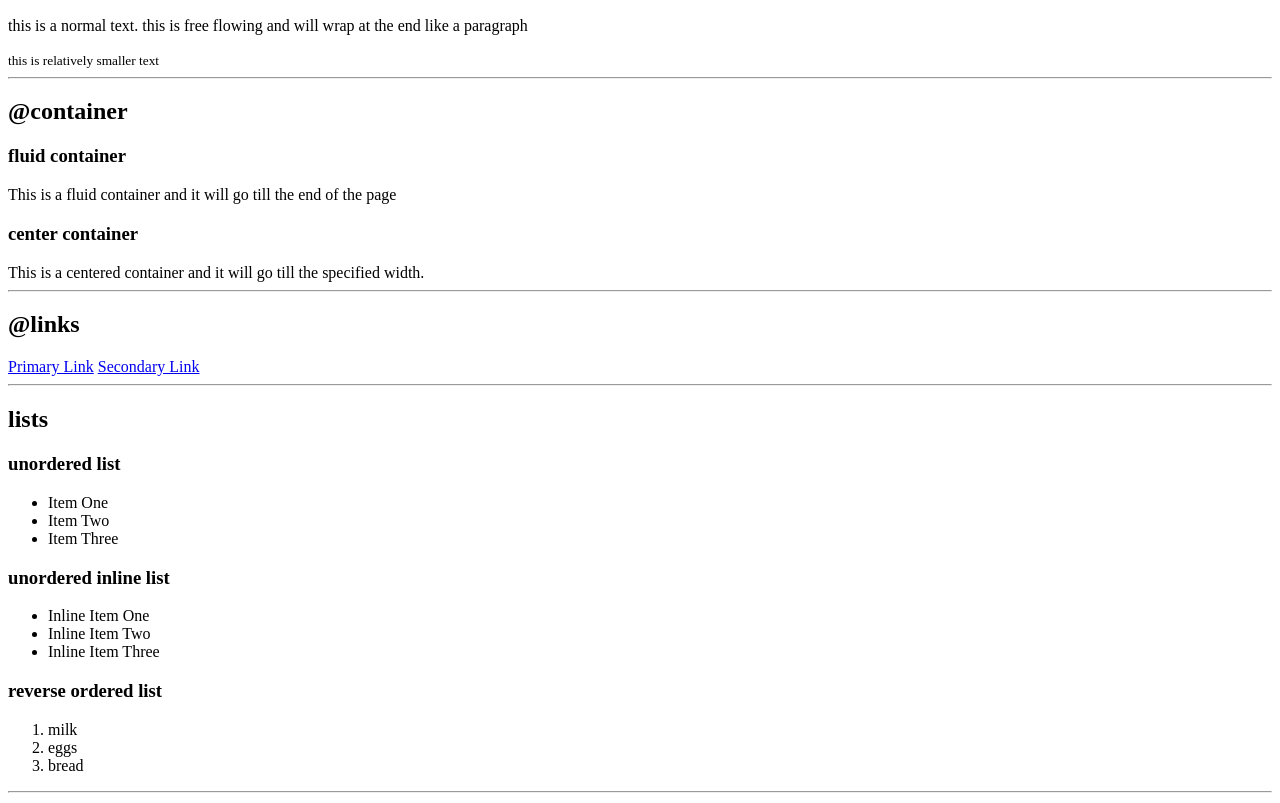
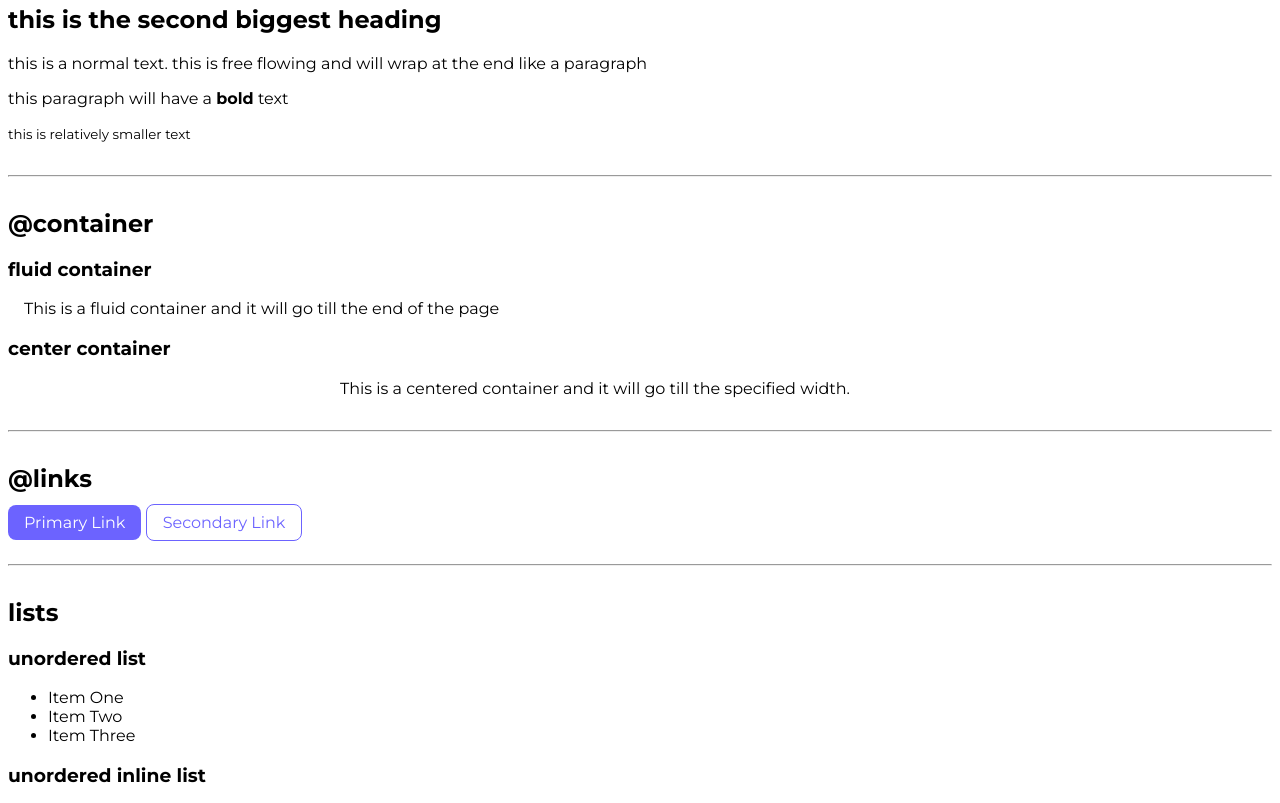
Before and after one commit to harshals21/html-css-revision, a plain HTML site: page index.html in a window 1280 px wide. Shown: the part 273-1076 px from the top of the page. Drawn offline with Linux system fonts and the light colour scheme.

Commit message:
add: styles.css plus some changes

```diff
--- a/index.html
+++ b/index.html
@@ -5,8 +5,11 @@
     <meta http-equiv="X-UA-Compatible" content="IE=edge">
     <meta name="viewport" content="width=device-width, initial-scale=1.0">
     <title>Component Library</title>
+
+    <link rel="stylesheet" href="styles.css">
 </head>
 <body>
+
     <h1>Harshal's component library</h1>
     <p>this is a paragraph tag</p>
 
@@ -16,6 +19,7 @@
     <h1>this is the biggest heading</h1>
     <h2>this is the second biggest heading</h2>
     <p>this is a normal text. this is free flowing and will wrap at the end like a paragraph</p>
+    <p>this paragraph will have a <strong>bold</strong> text</p>
     <small>this is relatively smaller text</small>
 
     <hr>
@@ -23,17 +27,17 @@
     <h2>@container</h2>
 
     <h3>fluid container</h3>
-    <div>This is a fluid container and it will go till the end of the page</div>
+    <div class="container">This is a fluid container and it will go till the end of the page</div>
 
     <h3>center container</h3>
-    <div>This is a centered container and it will go till the specified width.</div>
+    <div class="container container-center">This is a centered container and it will go till the specified width.</div>
 
     <hr>
 
     <h2>@links</h2>
 
-    <a href="/">Primary Link</a>
-    <a href="/">Secondary Link</a>
+    <a class="link link-primary" href="/">Primary Link</a>
+    <a class="link link-secondary" href="/">Secondary Link</a>
 
     <hr>
 
@@ -117,8 +121,5 @@
         </ul>
     </footer>
 
-
-
-    <div style="height: 30vh;"></div>
 </body>
 </html>
--- /dev/null
+++ b/styles.css
@@ -0,0 +1,45 @@
+@import url('https://fonts.googleapis.com/css2?family=Montserrat:wght@400;700&display=swap');
+
+:root {
+    --primary-color: #6C63FF;
+}
+
+body {
+    font-family: 'Montserrat', sans-serif;
+}
+
+hr {
+    margin: 2rem 0rem;
+}
+
+/* container */
+.container {
+    padding-left: 1rem;
+    padding-right: 1rem;
+}
+
+.container-center {
+    max-width: 600px;
+    margin: auto;
+}
+
+/* links */
+
+.link {
+    text-decoration: none;
+    padding: 0.5rem 1rem;
+}
+
+.link-primary {
+    background-color: var(--primary-color);
+    border-radius: 0.5rem;
+    color: white;
+}
+
+.link-secondary {
+    color: var(--primary-color);
+    border-radius: 0.5rem;
+    border: 1px solid var(--primary-color);
+}
+
+/* lists */
```
